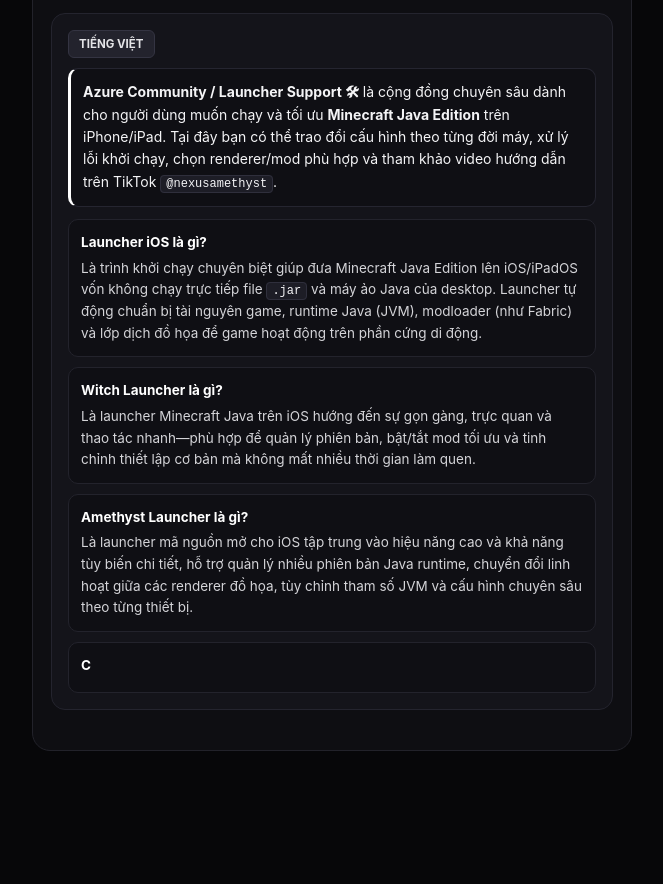
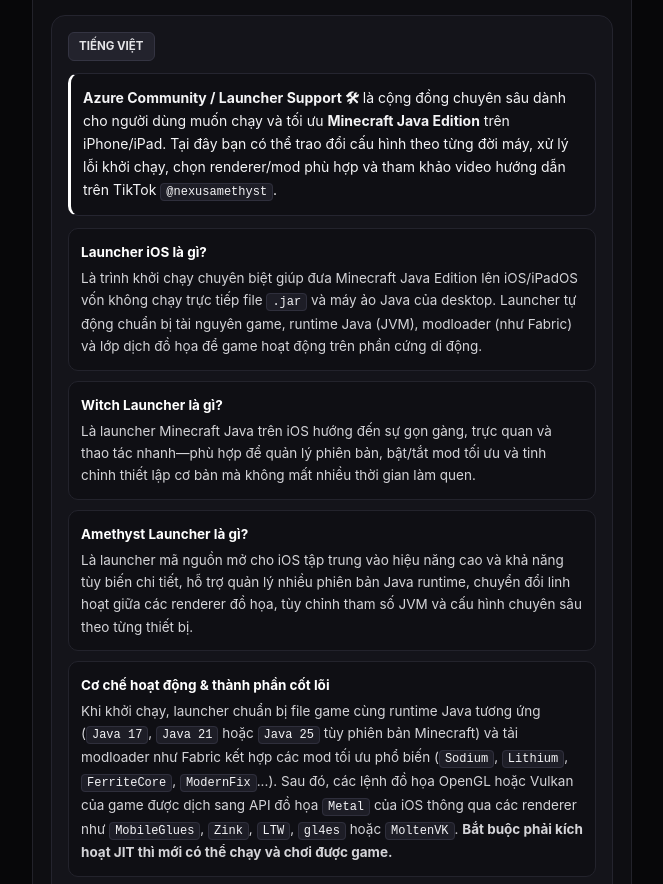
Before and after one commit to qldz209-Nexus/Azure-Community, a plain HTML site: page index.html in a window 1280 px wide. Shown: the part 240-1124 px from the top of the page, without its empty margins (308-971 px from the left). Before the commit the page ends 1027 px from the top, so only its background shows below. Drawn offline with Linux system fonts and the light colour scheme.

Commit message:
Update index.html

```diff
--- a/index.html
+++ b/index.html
@@ -11,30 +11,39 @@
       padding: 0;
     }
 
-    html,
+    html {
+      height: auto;
+      background-color: #070709;
+    }
+
     body {
       width: 100%;
-      min-height: 100%;
+      height: auto;
+      min-height: 100vh;
       background-color: #070709;
       color: #f4f4f6;
       font-family: -apple-system, BlinkMacSystemFont, "Segoe UI", Roboto, sans-serif;
-      line-height: 1.6;
-    }
-
-    body {
-      padding: 20px 14px 36px;
+      font-size: 14px;
+      line-height: 1.65;
+      padding: 20px 14px 48px;
+      overflow-x: hidden;
     }
 
     .box {
+      display: block;
+      width: 100%;
       max-width: 600px;
+      height: auto;
       margin: 0 auto;
       background-color: #0e0e12;
       border: 1px solid #22222a;
       border-radius: 18px;
       padding: 24px 18px;
+      overflow: visible;
     }
 
     .header {
+      display: block;
       text-align: center;
       padding-bottom: 18px;
       margin-bottom: 18px;
@@ -65,11 +74,15 @@
     }
 
     .section {
+      display: block;
+      width: 100%;
+      height: auto;
       background-color: #14141a;
       border: 1px solid #24242e;
       border-radius: 14px;
       padding: 16px;
-      margin-bottom: 16px;
+      margin-bottom: 18px;
+      overflow: visible;
     }
 
     .label {
@@ -82,10 +95,13 @@
       border: 1px solid #343442;
       padding: 4px 10px;
       border-radius: 6px;
-      margin-bottom: 10px;
+      margin-bottom: 12px;
     }
 
     .intro {
+      display: block;
+      width: 100%;
+      height: auto;
       font-size: 14px;
       color: #f4f4f6;
       background-color: #0f0f14;
@@ -94,13 +110,13 @@
       border-radius: 10px;
       padding: 12px;
       margin-bottom: 12px;
+      overflow: visible;
     }
 
-    .list {
-      list-style: none;
-    }
-
-    .list li {
+    .card-item {
+      display: block;
+      width: 100%;
+      height: auto;
       background-color: #0f0f14;
       border: 1px solid #23232c;
       border-radius: 10px;
@@ -108,14 +124,17 @@
       margin-bottom: 10px;
       font-size: 13.5px;
       color: #d4d4d8;
+      overflow: visible;
     }
 
-    .list li:last-child {
+    .card-item:last-child {
       margin-bottom: 0;
     }
 
-    .list strong {
+    .card-title {
       display: block;
+      width: 100%;
+      font-weight: 700;
       color: #ffffff;
       margin-bottom: 4px;
     }
@@ -130,9 +149,13 @@
     }
 
     .links {
+      display: block;
+      width: 100%;
+      height: auto;
       margin-top: 20px;
       padding-top: 18px;
       border-top: 1px solid #22222a;
+      overflow: visible;
     }
 
     .links-title {
@@ -202,21 +225,47 @@
 
     <section class="section">
       <span class="label">Tiếng Việt</span>
-      <p class="intro">
+      <div class="intro">
         <strong>Azure Community / Launcher Support 🛠</strong> là cộng đồng chuyên sâu dành cho người dùng muốn chạy và tối ưu <strong>Minecraft Java Edition</strong> trên iPhone/iPad. Tại đây bạn có thể trao đổi cấu hình theo từng đời máy, xử lý lỗi khởi chạy, chọn renderer/mod phù hợp và tham khảo video hướng dẫn trên TikTok <code>@nexusamethyst</code>.
-      </p>
-      <ul class="list">
-        <li>
-          <strong>Launcher iOS là gì?</strong>
-          Là trình khởi chạy chuyên biệt giúp đưa Minecraft Java Edition lên iOS/iPadOS vốn không chạy trực tiếp file <code>.jar</code> và máy ảo Java của desktop. Launcher tự động chuẩn bị tài nguyên game, runtime Java (JVM), modloader (như Fabric) và lớp dịch đồ họa để game hoạt động trên phần cứng di động.
-        </li>
-        <li>
-          <strong>Witch Launcher là gì?</strong>
-          Là launcher Minecraft Java trên iOS hướng đến sự gọn gàng, trực quan và thao tác nhanh—phù hợp để quản lý phiên bản, bật/tắt mod tối ưu và tinh chỉnh thiết lập cơ bản mà không mất nhiều thời gian làm quen.
-        </li>
-        <li>
-          <strong>Amethyst Launcher là gì?</strong>
-          Là launcher mã nguồn mở cho iOS tập trung vào hiệu năng cao và khả năng tùy biến chi tiết, hỗ trợ quản lý nhiều phiên bản Java runtime, chuyển đổi linh hoạt giữa các renderer đồ họa, tùy chỉnh tham số JVM và cấu hình chuyên sâu theo từng thiết bị.
-        </li>
-        <li>
-          <strong>C
+      </div>
+
+      <div class="card-item">
+        <span class="card-title">Launcher iOS là gì?</span>
+        Là trình khởi chạy chuyên biệt giúp đưa Minecraft Java Edition lên iOS/iPadOS vốn không chạy trực tiếp file <code>.jar</code> và máy ảo Java của desktop. Launcher tự động chuẩn bị tài nguyên game, runtime Java (JVM), modloader (như Fabric) và lớp dịch đồ họa để game hoạt động trên phần cứng di động.
+      </div>
+
+      <div class="card-item">
+        <span class="card-title">Witch Launcher là gì?</span>
+        Là launcher Minecraft Java trên iOS hướng đến sự gọn gàng, trực quan và thao tác nhanh—phù hợp để quản lý phiên bản, bật/tắt mod tối ưu và tinh chỉnh thiết lập cơ bản mà không mất nhiều thời gian làm quen.
+      </div>
+
+      <div class="card-item">
+        <span class="card-title">Amethyst Launcher là gì?</span>
+        Là launcher mã nguồn mở cho iOS tập trung vào hiệu năng cao và khả năng tùy biến chi tiết, hỗ trợ quản lý nhiều phiên bản Java runtime, chuyển đổi linh hoạt giữa các renderer đồ họa, tùy chỉnh tham số JVM và cấu hình chuyên sâu theo từng thiết bị.
+      </div>
+
+      <div class="card-item">
+        <span class="card-title">Cơ chế hoạt động &amp; thành phần cốt lõi</span>
+        Khi khởi chạy, launcher chuẩn bị file game cùng runtime Java tương ứng (<code>Java 17</code>, <code>Java 21</code> hoặc <code>Java 25</code> tùy phiên bản Minecraft) và tải modloader như Fabric kết hợp các mod tối ưu phổ biến (<code>Sodium</code>, <code>Lithium</code>, <code>FerriteCore</code>, <code>ModernFix</code>...). Sau đó, các lệnh đồ họa OpenGL hoặc Vulkan của game được dịch sang API đồ họa <code>Metal</code> của iOS thông qua các renderer như <code>MobileGlues</code>, <code>Zink</code>, <code>LTW</code>, <code>gl4es</code> hoặc <code>MoltenVK</code>. <b>Bắt buộc phải kích hoạt JIT thì mới có thể chạy và chơi được game.</b>
+      </div>
+
+      <div class="card-item">
+        <span class="card-title">Chọn Renderer &amp; cân đối tài nguyên</span>
+        Mỗi renderer có ưu thế riêng tùy phiên bản Minecraft, GPU và việc dùng shader hay không. Khi đổi renderer, thêm mod hoặc bật shader, nên test từng thay đổi một, cấp phát dung lượng RAM hợp lý và giảm bớt render distance nếu máy nóng hoặc giật lag.
+      </div>
+
+      <div class="card-item">
+        <span class="card-title">Cách cài bằng SideStore trên iOS (chi tiết)</span>
+        Cài SideStore qua công cụ ký ứng dụng và đăng nhập tài khoản Apple ID → bật VPN / <code>LocalDevVPN</code> và công cụ kích hoạt JIT như <code>StikDebug</code> (<b>bắt buộc bật JIT mới chơi được</b>) → mở SideStore, chọn file <code>.ipa</code> của Launcher để cài đặt → vào <em>Cài đặt → Quản lý VPN &amp; Thiết bị</em> để tin cậy chứng chỉ Apple ID → mở SideStore làm mới (Refresh) định kỳ trước mốc 7 ngày nếu dùng Apple ID miễn phí.
+      </div>
+    </section>
+
+    <section class="section">
+      <span class="label">English</span>
+      <div class="intro">
+        <strong>Azure Community / Launcher Support 🛠</strong> is a dedicated hub for players running and tuning <strong>Minecraft Java Edition</strong> on iPhone and iPad. Join the community to share device-specific setups, troubleshoot launch issues, pick the right renderer and mods, and follow TikTok <code>@nexusamethyst</code> for tutorial videos.
+      </div>
+
+      <div class="card-item">
+        <span class="card-title">What is an iOS Launcher?</span>
+        A specialized launcher app that brings Minecraft Java Edition to iPhone/iPad, which do not natively run desktop <code>.jar
```
